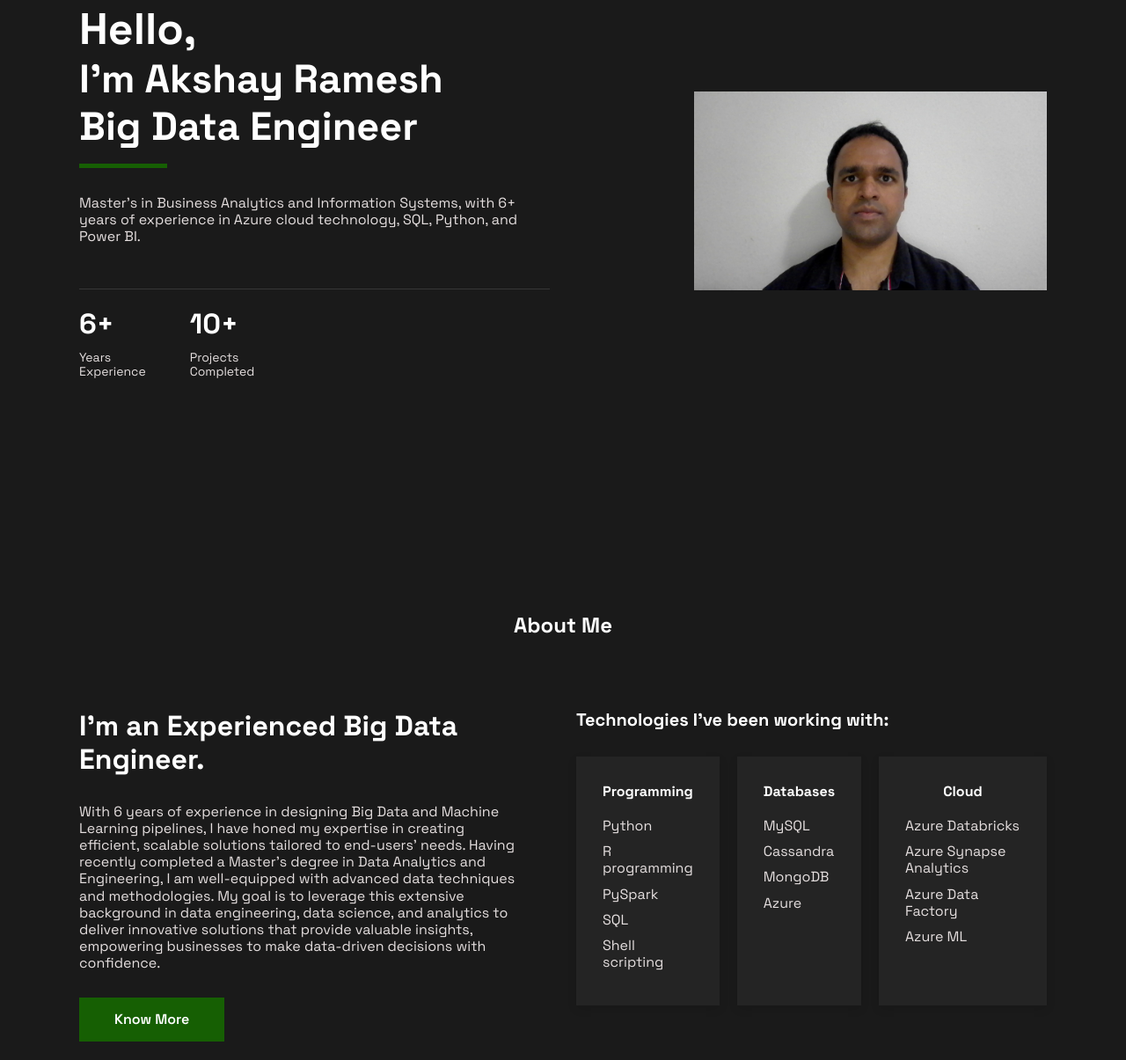
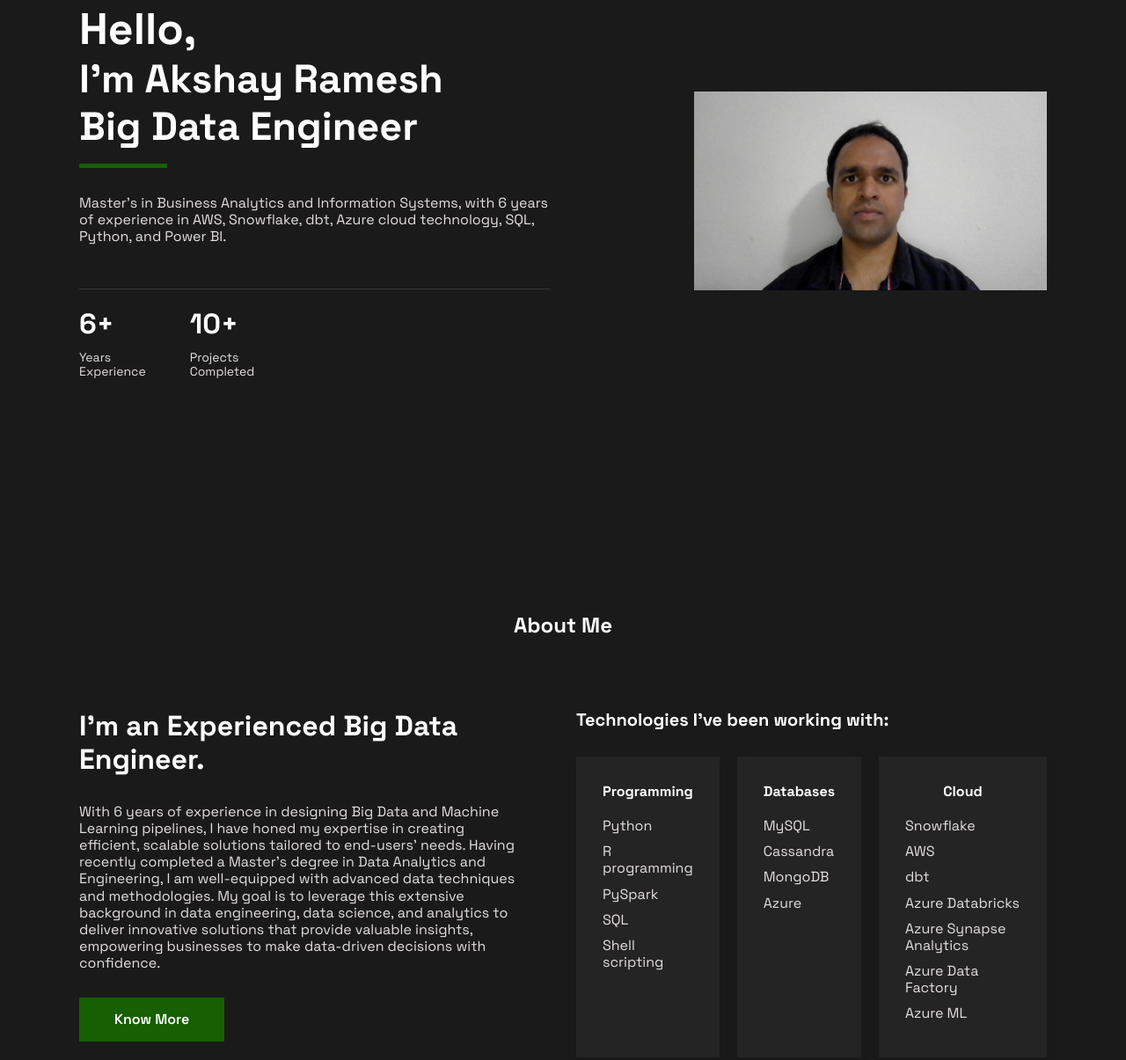
Before and after one commit to AkshayRamesh23/akshayramesh23.github.io, a plain HTML site: page index.html in a window 1280 px wide. Shown: the part 233-1438 px from the top of the page at 88% size. Drawn offline with nearby package versions, Linux system fonts and the light colour scheme.

Commit message:
Update index.html

```diff
--- a/index.html
+++ b/index.html
@@ -74,7 +74,7 @@
                 <div class="d-grid hero__wrapper">
                     <div class="hero__content">
                         <h1 class="hero__title">Hello, <br><div style="font-size: 45px;"> I'm Akshay Ramesh </div><div style="font-size: 45px;">Big Data Engineer </div></h1>
-                        <p class="hero__description">Master's in Business Analytics and Information Systems, with 6+ years of experience in Azure cloud technology, SQL, Python, and Power BI.
+                        <p class="hero__description">Master's in Business Analytics and Information Systems, with 6 years of experience in AWS, Snowflake, dbt, Azure cloud technology, SQL, Python, and Power BI.
                         </p>
                         <div class="hero__info">
                             <div class="hero__info-wrapper">
@@ -142,6 +142,12 @@
                                 <h4 class="skills__subtitle">Cloud</h4>
                                 <ul class="skills__list">
                                     <li class="skills__item">
+                                        Snowflake
+                                    <li class="skills__item">
+                                        AWS
+                                    <li class="skills__item">
+                                        dbt
+                                    <li class="skills__item">
                                         Azure Databricks</li>
                                     <li class="skills__item">
                                         Azure Synapse Analytics</li>
@@ -204,7 +210,7 @@
                         <!-- Experience 1-->
                         <div class="qualification__item">
                             <h3 class="qualification__title">Student Assistant - University of South Florida, Tampa</h3>
-                            <p class="qualification__description">As a Student Assistant working for USF IT, my major role will be to assist the USF IT Service Management Team in data preparation, analysis, and visualization. My skills include Power BI, Azure Synapse Analytics, Azure Databricks, Excel, problem-solving, and data preprocessing. I am passionate about creating innovative and effective solutions, I bring expertise and creativity to every task.
+                            <p class="qualification__description">As a Student Assistant working for USF IT, my major role will be to assist the USF IT Service Management Team in data preparation, analysis, and visualization. My skills include Power BI, Snowflake, dbt, Excel, problem-solving, and data preprocessing. I am passionate about creating innovative and effective solutions, I bring expertise and creativity to every task.
                             </p>
                             <span class="qualification__date">Aug '22 - Present</span>
                         </div>
```
